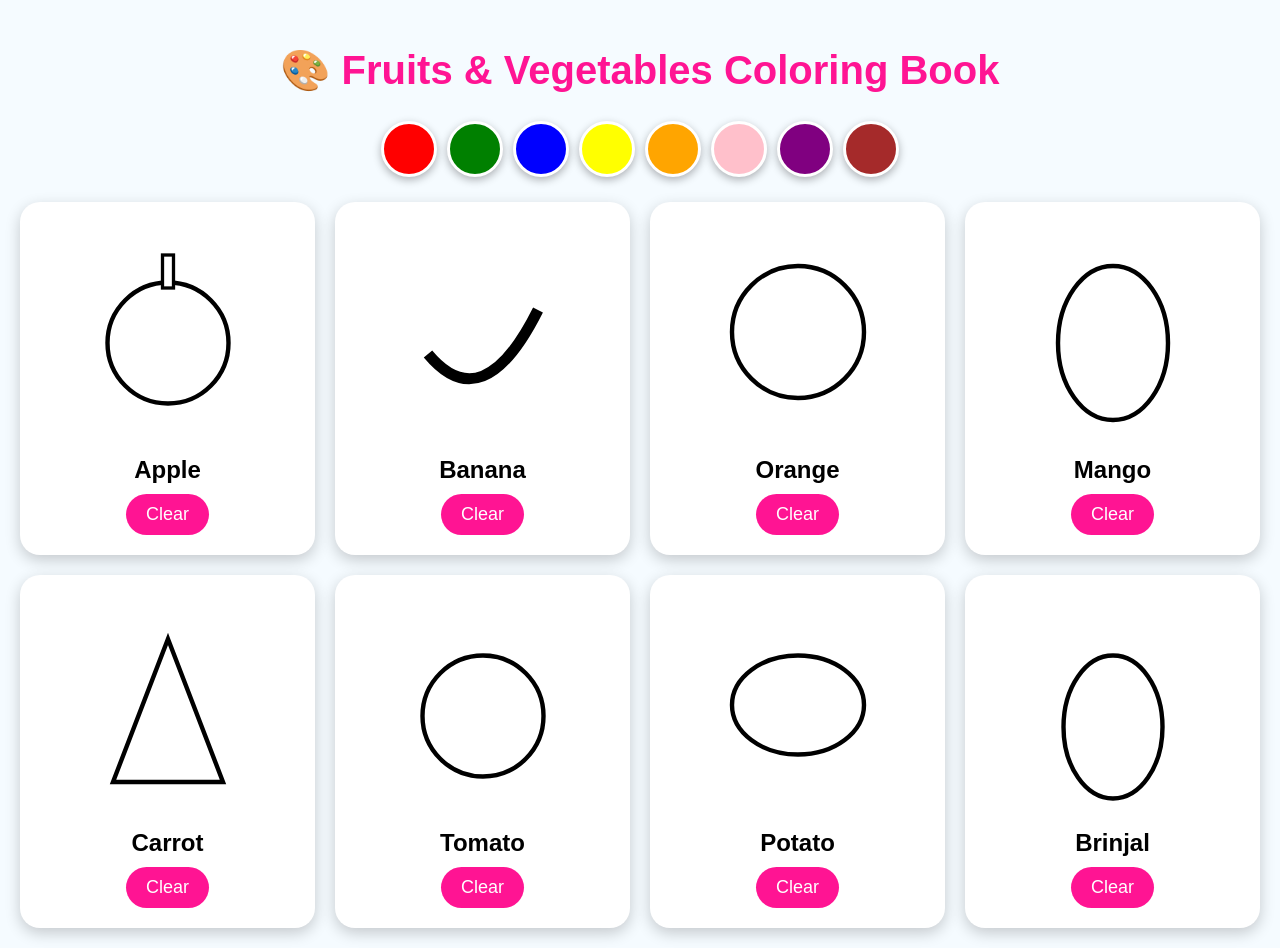
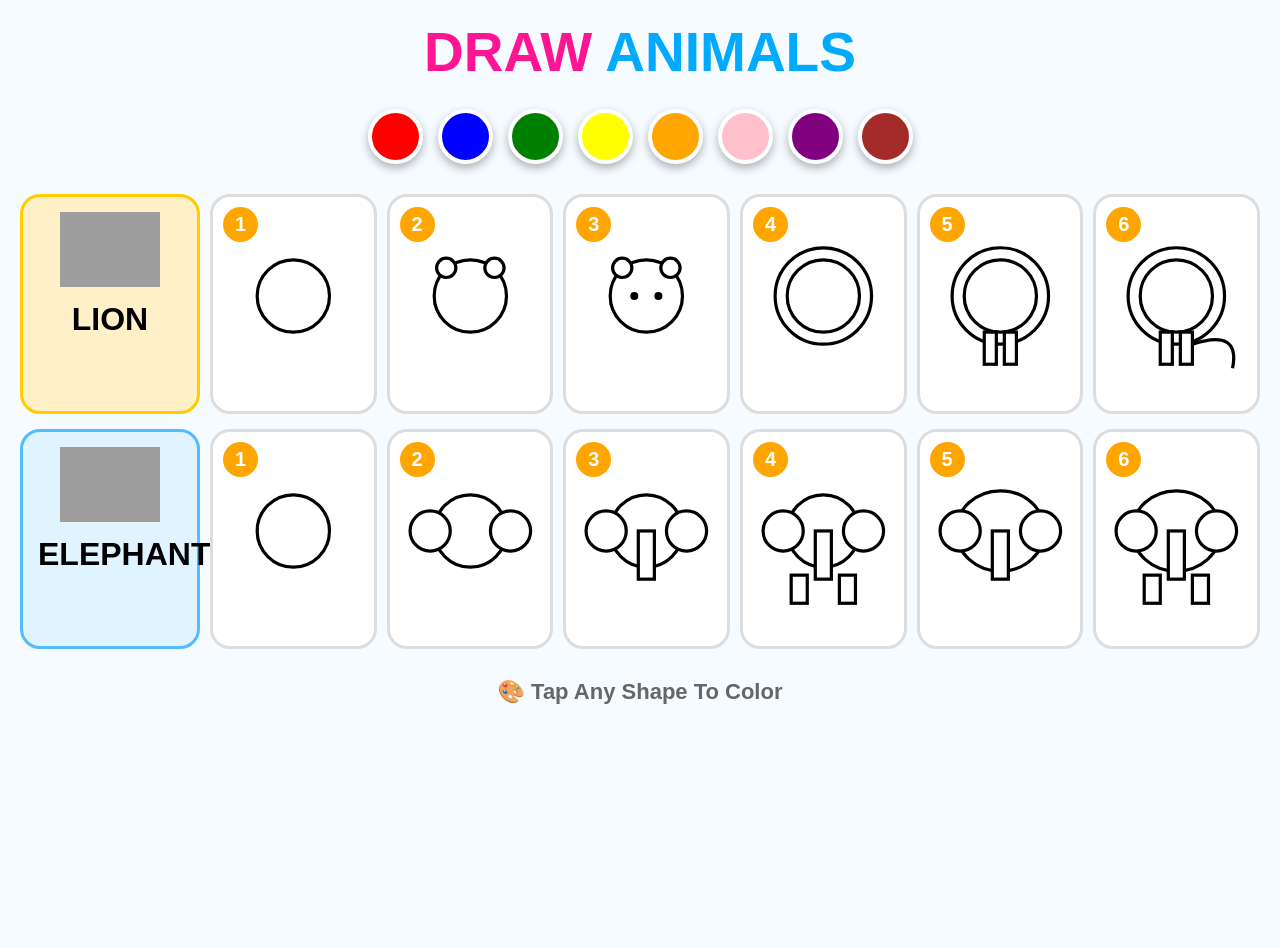
Before and after one commit to smartdealsindia/Colourimage-, a plain HTML site: page index.html in a window 1280 px wide. After the commit the page ends 800 px from the top, so only its background shows below. Drawn offline with Linux system fonts and the light colour scheme; grey boxes are pictures that could not be loaded.

Commit message:
Update index.html

```diff
--- a/index.html
+++ b/index.html
@@ -3,75 +3,131 @@
 <head>
 <meta charset="UTF-8">
 <meta name="viewport" content="width=device-width, initial-scale=1.0">
-<title>Fruits & Vegetables Coloring</title>
+<title>Kids Draw Animals</title>
 
 <style>
 
+*{
+    margin:0;
+    padding:0;
+    box-sizing:border-box;
+    font-family:Arial,sans-serif;
+}
+
 body{
-    margin:0;
+    background:#f5fbff;
     padding:20px;
-    font-family:Arial;
-    background:#f5fbff;
 }
 
 h1{
     text-align:center;
+    font-size:55px;
+    margin-bottom:25px;
+    font-weight:bold;
     color:#ff1493;
-    font-size:40px;
 }
 
-.colors{
+.title2{
+    color:#00aaff;
+}
+
+.container{
+    max-width:1400px;
+    margin:auto;
+}
+
+.row{
+    display:grid;
+    grid-template-columns:180px repeat(6,1fr);
+    gap:10px;
+    margin-bottom:15px;
+}
+
+.label{
+    background:#fff0c7;
+    border-radius:20px;
+    text-align:center;
+    padding:15px;
+    border:3px solid #ffcc00;
+}
+
+.label img{
+    width:100px;
+}
+
+.label h2{
+    margin-top:10px;
+    font-size:32px;
+}
+
+.step{
+    background:white;
+    border-radius:20px;
+    border:3px solid #ddd;
+    height:220px;
+    position:relative;
+    overflow:hidden;
+    cursor:pointer;
+}
+
+.step-number{
+    position:absolute;
+    top:10px;
+    left:10px;
+    background:orange;
+    color:white;
+    width:35px;
+    height:35px;
+    border-radius:50%;
+    display:flex;
+    align-items:center;
+    justify-content:center;
+    font-weight:bold;
+    font-size:20px;
+}
+
+svg{
+    width:100%;
+    height:100%;
+}
+
+.draw-area{
+    fill:white;
+    stroke:black;
+    stroke-width:4;
+}
+
+.palette{
     display:flex;
     justify-content:center;
-    gap:10px;
+    gap:15px;
+    margin-bottom:30px;
     flex-wrap:wrap;
-    margin:25px 0;
 }
 
 .color{
-    width:50px;
-    height:50px;
+    width:55px;
+    height:55px;
     border-radius:50%;
-    border:3px solid white;
     cursor:pointer;
-    box-shadow:0 3px 8px rgba(0,0,0,0.3);
+    border:4px solid white;
+    box-shadow:0 4px 10px rgba(0,0,0,0.3);
 }
 
-.container{
-    display:grid;
-    grid-template-columns:repeat(auto-fit,minmax(250px,1fr));
-    gap:20px;
+.footer{
+    text-align:center;
+    margin-top:30px;
+    font-size:22px;
+    font-weight:bold;
+    color:#666;
 }
 
-.card{
-    background:white;
-    padding:20px;
-    border-radius:20px;
-    text-align:center;
-    box-shadow:0 5px 15px rgba(0,0,0,0.2);
+@media(max-width:1100px){
+
+.row{
+    grid-template-columns:1fr;
 }
 
-svg{
-    width:220px;
-    height:220px;
-    cursor:pointer;
-}
-
-.name{
-    font-size:24px;
-    margin-top:10px;
-    font-weight:bold;
-}
-
-button{
-    margin-top:10px;
-    padding:10px 20px;
-    border:none;
-    border-radius:30px;
-    background:#ff1493;
-    color:white;
-    font-size:18px;
-    cursor:pointer;
 }
 
 </style>
@@ -79,13 +135,13 @@ button{
 
 <body>
 
-<h1>🎨 Fruits & Vegetables Coloring Book</h1>
+<h1>DRAW <span class="title2">ANIMALS</span></h1>
 
-<div class="colors">
+<div class="palette">
 
 <div class="color" style="background:red" onclick="setColor('red')"></div>
+<div class="color" style="background:blue" onclick="setColor('blue')"></div>
 <div class="color" style="background:green" onclick="setColor('green')"></div>
-<div class="color" style="background:blue" onclick="setColor('blue')"></div>
 <div class="color" style="background:yellow" onclick="setColor('yellow')"></div>
 <div class="color" style="background:orange" onclick="setColor('orange')"></div>
 <div class="color" style="background:pink" onclick="setColor('pink')"></div>
@@ -96,79 +152,320 @@ button{
 
 <div class="container">
 
-<!-- APPLE -->
-<div class="card">
-<svg viewBox="0 0 200 200">
-<circle cx="100" cy="110" r="55" stroke="black" stroke-width="4" fill="white" onclick="fillColor(this)"/>
-<rect x="95" y="30" width="10" height="30" stroke="black" stroke-width="3" fill="white" onclick="fillColor(this)"/>
-</svg>
-<div class="name">Apple</div>
-<button onclick="reset(this)">Clear</button>
+<!-- LION -->
+
+<div class="row">
+
+<div class="label">
+
+<img src="https://cdn-icons-png.flaticon.com/512/616/616412.png">
+
+<h2>LION</h2>
+
 </div>
 
-<!-- BANANA -->
-<div class="card">
+<div class="step">
+<div class="step-number">1</div>
+
 <svg viewBox="0 0 200 200">
-<path d="M50 120 Q100 180 150 80" stroke="black" stroke-width="10" fill="white" onclick="fillPath(this)"/>
+
+<circle cx="100" cy="90" r="45"
+class="draw-area"
+onclick="paint(this)" />
+
 </svg>
-<div class="name">Banana</div>
-<button onclick="reset(this)">Clear</button>
+
 </div>
 
-<!-- ORANGE -->
-<div class="card">
+<div class="step">
+<div class="step-number">2</div>
+
 <svg viewBox="0 0 200 200">
-<circle cx="100" cy="100" r="60" stroke="black" stroke-width="4" fill="white" onclick="fillColor(this)"/>
+
+<circle cx="100" cy="90" r="45"
+class="draw-area"
+onclick="paint(this)" />
+
+<circle cx="70" cy="55" r="12"
+class="draw-area"
+onclick="paint(this)" />
+
+<circle cx="130" cy="55" r="12"
+class="draw-area"
+onclick="paint(this)" />
+
 </svg>
-<div class="name">Orange</div>
-<button onclick="reset(this)">Clear</button>
+
 </div>
 
-<!-- MANGO -->
-<div class="card">
+<div class="step">
+<div class="step-number">3</div>
+
 <svg viewBox="0 0 200 200">
-<ellipse cx="100" cy="110" rx="50" ry="70" stroke="black" stroke-width="4" fill="white" onclick="fillColor(this)"/>
+
+<circle cx="100" cy="90" r="45"
+class="draw-area"
+onclick="paint(this)" />
+
+<circle cx="70" cy="55" r="12"
+class="draw-area"
+onclick="paint(this)" />
+
+<circle cx="130" cy="55" r="12"
+class="draw-area"
+onclick="paint(this)" />
+
+<circle cx="85" cy="90" r="5"
+fill="black"/>
+
+<circle cx="115" cy="90" r="5"
+fill="black"/>
+
 </svg>
-<div class="name">Mango</div>
-<button onclick="reset(this)">Clear</button>
+
 </div>
 
-<!-- CARROT -->
-<div class="card">
+<div class="step">
+<div class="step-number">4</div>
+
 <svg viewBox="0 0 200 200">
-<polygon points="100,40 150,170 50,170" stroke="black" stroke-width="4" fill="white" onclick="fillColor(this)"/>
+
+<circle cx="100" cy="90" r="60"
+class="draw-area"
+onclick="paint(this)" />
+
+<circle cx="100" cy="90" r="45"
+class="draw-area"
+onclick="paint(this)" />
+
 </svg>
-<div class="name">Carrot</div>
-<button onclick="reset(this)">Clear</button>
+
 </div>
 
-<!-- TOMATO -->
-<div class="card">
+<div class="step">
+<div class="step-number">5</div>
+
 <svg viewBox="0 0 200 200">
-<circle cx="100" cy="110" r="55" stroke="black" stroke-width="4" fill="white" onclick="fillColor(this)"/>
+
+<circle cx="100" cy="90" r="60"
+class="draw-area"
+onclick="paint(this)" />
+
+<circle cx="100" cy="90" r="45"
+class="draw-area"
+onclick="paint(this)" />
+
+<rect x="80" y="135" width="15" height="40"
+class="draw-area"
+onclick="paint(this)" />
+
+<rect x="105" y="135" width="15" height="40"
+class="draw-area"
+onclick="paint(this)" />
+
 </svg>
-<div class="name">Tomato</div>
-<button onclick="reset(this)">Clear</button>
+
 </div>
 
-<!-- POTATO -->
-<div class="card">
+<div class="step">
+<div class="step-number">6</div>
+
 <svg viewBox="0 0 200 200">
-<ellipse cx="100" cy="100" rx="60" ry="45" stroke="black" stroke-width="4" fill="white" onclick="fillColor(this)"/>
+
+<circle cx="100" cy="90" r="60"
+class="draw-area"
+onclick="paint(this)" />
+
+<circle cx="100" cy="90" r="45"
+class="draw-area"
+onclick="paint(this)" />
+
+<rect x="80" y="135" width="15" height="40"
+class="draw-area"
+onclick="paint(this)" />
+
+<rect x="105" y="135" width="15" height="40"
+class="draw-area"
+onclick="paint(this)" />
+
+<path d="M120 150 Q180 130 170 180"
+class="draw-area"
+onclick="paint(this)" />
+
 </svg>
-<div class="name">Potato</div>
-<button onclick="reset(this)">Clear</button>
+
 </div>
 
-<!-- BRINJAL -->
-<div class="card">
-<svg viewBox="0 0 200 200">
-<ellipse cx="100" cy="120" rx="45" ry="65" stroke="black" stroke-width="4" fill="white" onclick="fillColor(this)"/>
-</svg>
-<div class="name">Brinjal</div>
-<button onclick="reset(this)">Clear</button>
 </div>
 
+<!-- ELEPHANT -->
+
+<div class="row">
+
+<div class="label" style="background:#dff4ff;border-color:#55bbff;">
+
+<img src="https://cdn-icons-png.flaticon.com/512/1998/1998610.png">
+
+<h2>ELEPHANT</h2>
+
+</div>
+
+<div class="step">
+<div class="step-number">1</div>
+
+<svg viewBox="0 0 200 200">
+
+<circle cx="100" cy="90" r="45"
+class="draw-area"
+onclick="paint(this)" />
+
+</svg>
+
+</div>
+
+<div class="step">
+<div class="step-number">2</div>
+
+<svg viewBox="0 0 200 200">
+
+<circle cx="100" cy="90" r="45"
+class="draw-area"
+onclick="paint(this)" />
+
+<circle cx="50" cy="90" r="25"
+class="draw-area"
+onclick="paint(this)" />
+
+<circle cx="150" cy="90" r="25"
+class="draw-area"
+onclick="paint(this)" />
+
+</svg>
+
+</div>
+
+<div class="step">
+<div class="step-number">3</div>
+
+<svg viewBox="0 0 200 200">
+
+<circle cx="100" cy="90" r="45"
+class="draw-area"
+onclick="paint(this)" />
+
+<circle cx="50" cy="90" r="25"
+class="draw-area"
+onclick="paint(this)" />
+
+<circle cx="150" cy="90" r="25"
+class="draw-area"
+onclick="paint(this)" />
+
+<rect x="90" y="90" width="20" height="60"
+class="draw-area"
+onclick="paint(this)" />
+
+</svg>
+
+</div>
+
+<div class="step">
+<div class="step-number">4</div>
+
+<svg viewBox="0 0 200 200">
+
+<circle cx="100" cy="90" r="45"
+class="draw-area"
+onclick="paint(this)" />
+
+<circle cx="50" cy="90" r="25"
+class="draw-area"
+onclick="paint(this)" />
+
+<circle cx="150" cy="90" r="25"
+class="draw-area"
+onclick="paint(this)" />
+
+<rect x="90" y="90" width="20" height="60"
+class="draw-area"
+onclick="paint(this)" />
+
+<rect x="60" y="145" width="20" height="35"
+class="draw-area"
+onclick="paint(this)" />
+
+<rect x="120" y="145" width="20" height="35"
+class="draw-area"
+onclick="paint(this)" />
+
+</svg>
+
+</div>
+
+<div class="step">
+<div class="step-number">5</div>
+
+<svg viewBox="0 0 200 200">
+
+<ellipse cx="100" cy="90" rx="55" ry="50"
+class="draw-area"
+onclick="paint(this)" />
+
+<circle cx="50" cy="90" r="25"
+class="draw-area"
+onclick="paint(this)" />
+
+<circle cx="150" cy="90" r="25"
+class="draw-area"
+onclick="paint(this)" />
+
+<rect x="90" y="90" width="20" height="60"
+class="draw-area"
+onclick="paint(this)" />
+
+</svg>
+
+</div>
+
+<div class="step">
+<div class="step-number">6</div>
+
+<svg viewBox="0 0 200 200">
+
+<ellipse cx="100" cy="90" rx="55" ry="50"
+class="draw-area"
+onclick="paint(this)" />
+
+<circle cx="50" cy="90" r="25"
+class="draw-area"
+onclick="paint(this)" />
+
+<circle cx="150" cy="90" r="25"
+class="draw-area"
+onclick="paint(this)" />
+
+<rect x="90" y="90" width="20" height="60"
+class="draw-area"
+onclick="paint(this)" />
+
+<rect x="60" y="145" width="20" height="35"
+class="draw-area"
+onclick="paint(this)" />
+
+<rect x="120" y="145" width="20" height="35"
+class="draw-area"
+onclick="paint(this)" />
+
+</svg>
+
+</div>
+
+</div>
+
+</div>
+
+<div class="footer">
+🎨 Tap Any Shape To Color
 </div>
 
 <script>
@@ -176,32 +473,15 @@ button{
 let selectedColor = "red";
 
 function setColor(color){
+
     selectedColor = color;
+
 }
 
-function fillColor(element){
+function paint(element){
+
     element.setAttribute("fill", selectedColor);
-}
 
-function fillPath(element){
-    element.style.stroke = selectedColor;
-}
-
-function reset(button){
-
-    let card = button.parentElement;
-
-    let shapes = card.querySelectorAll("circle, rect, ellipse, polygon");
-
-    shapes.forEach(shape=>{
-        shape.setAttribute("fill","white");
-    });
-
-    let paths = card.querySelectorAll("path");
-
-    paths.forEach(path=>{
-        path.style.stroke = "black";
-    });
 }
 
 </script>
```
